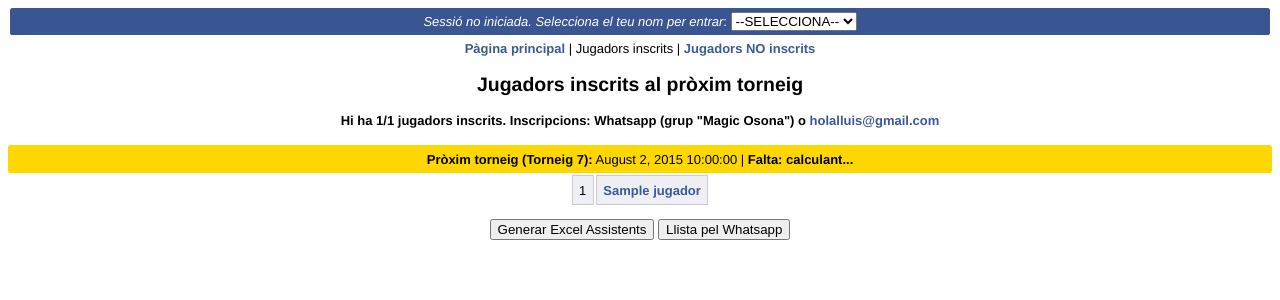
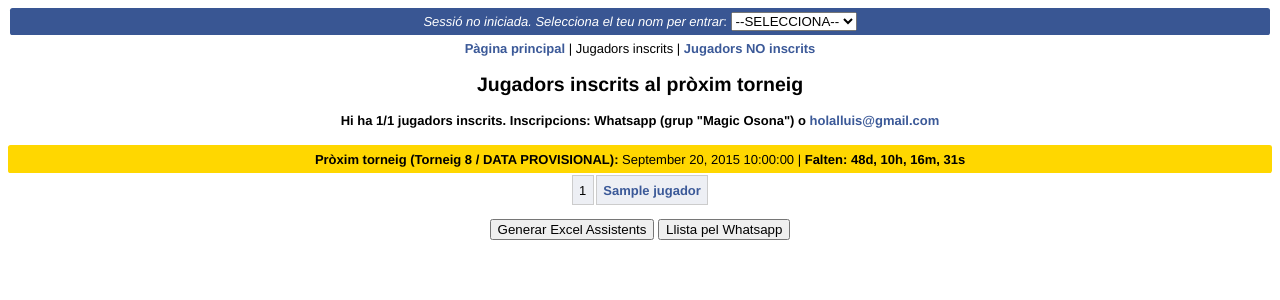
Before and after one commit to holalluis/magicosona, a PHP site: page /assistents.php in a window 1280 px wide. Shown: the top 300 px of the page. Run offline with PHP 8.4, Linux system fonts and the light colour scheme; tables that the repository leaves empty or names only in its code hold one stand-in row (values such as "Sample post").

Commit message:
agost 2015

```diff
--- a/dataProximTorneig.php
+++ b/dataProximTorneig.php
@@ -1,9 +1,9 @@
 <?php
 
 //data: va dins un new Date(string) de javascript
-$dataProximTorneig="August 2, 2015 10:00:00";
+$dataProximTorneig="September 20, 2015 10:00:00";
 
 //nom proxim torneig
-$nomProximTorneig="Torneig 7";
+$nomProximTorneig="Torneig 8 / DATA PROVISIONAL";
 
 ?>
--- a/esdeveniment.php
+++ b/esdeveniment.php
@@ -32,7 +32,7 @@
 <div style="padding:0.5em;background-color:#ccc">
 Resultats:
 <?php
-	$sql="SELECT * FROM esdeveniments";
+	$sql="SELECT * FROM esdeveniments ORDER BY data ASC";
 	$res=mysql_query($sql);
 	while($roww=mysql_fetch_array($res))
 		echo "<a href=esdeveniment.php?id=".$roww['id'].">".$roww['nom']."</a> | ";
--- a/index.php
+++ b/index.php
@@ -110,7 +110,7 @@ Lliga Osonenca de Modern — Pàgina Principal
 	<tr><th>Top<th>Jugador
 	<?php
 		// Llista d'esdeveniments
-		$sql="SELECT * FROM esdeveniments";
+		$sql="SELECT * FROM esdeveniments ORDER BY data ASC";
 		$res=mysql_query($sql);
 		while($row=mysql_fetch_array($res))
 		{
@@ -132,7 +132,7 @@ Lliga Osonenca de Modern — Pàgina Principal
 			echo "<tr>";
 			echo "	<td class=top align=center>$i
 				<td><a href=jugador.php?id=".$row['id'].">".$row['nom']."</a>";
-			$sql="SELECT * FROM esdeveniments";
+			$sql="SELECT * FROM esdeveniments ORDER BY data ASC";
 			$ress=mysql_query($sql);
 			while($roww=mysql_fetch_array($ress))
 			{
--- a/jugador.php
+++ b/jugador.php
@@ -59,7 +59,7 @@
 	<tr><th>Torneig<th>Punts<th>Baralla
 	<?php
 		$punts_totals=0;
-		$sql="SELECT * FROM esdeveniments";
+		$sql="SELECT * FROM esdeveniments ORDER BY data ASC";
 		$res=mysql_query($sql);
 		while($row=mysql_fetch_array($res))
 		{
--- a/jugadors.php
+++ b/jugadors.php
@@ -13,12 +13,12 @@
 
 <!--LOGO-->
 <h2 onclick="window.location.reload()" style="cursor:pointer">
-Jugadors (<?php echo mysql_num_rows(mysql_query("SELECT 1 FROM jugadors")) ?>)</a>
+Jugadors A-Z (<?php echo mysql_num_rows(mysql_query("SELECT 1 FROM jugadors")) ?>)</a>
 </h2>
 
 <table>
 	<tr>
-		<th colspan=2> Jugadors per ordre alfabètic
+		<th colspan=2> Nom
 		<th>Punts
 		<th>Articles en venta
 	<?php
```
